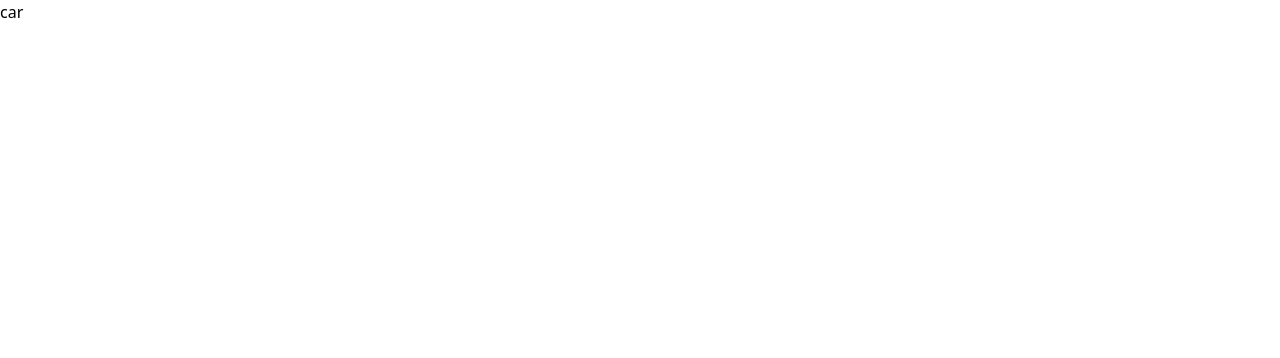
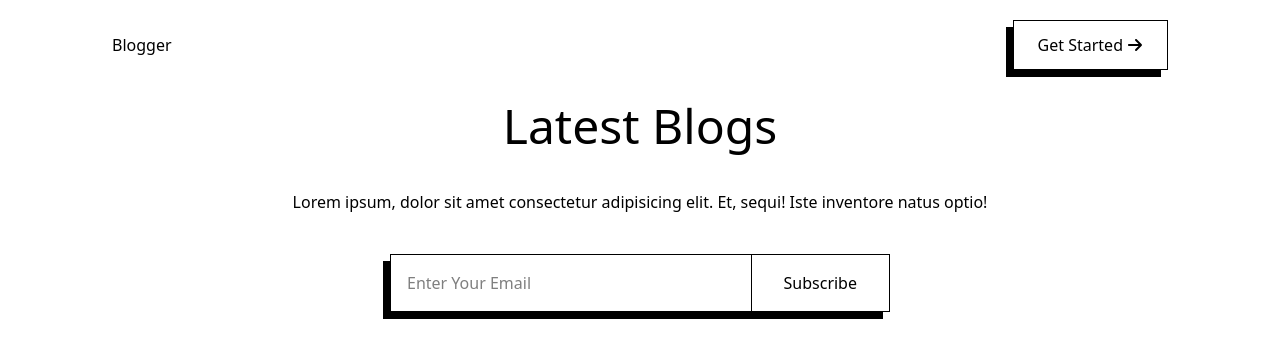
Before and after one commit to RithmaRandima/blog-app-next-js, a Next.js app: page / in a window 1280 px wide. Shown: the top 358 px of the page. Built offline with nearby package versions, Linux system fonts and the light colour scheme.

Commit message:
Complete header section

```diff
--- /dev/null
+++ b/Assets/assets.js
@@ -0,0 +1,15 @@
+import blog_img_1 from "./blog_img_1.jpg";
+
+export const assets = {
+  blog_img_1,
+};
+
+export const blog_data = [
+  {
+    id: 1,
+    title: "",
+    descrption: "",
+    image: blog_img_1,
+    date: Date.now(),
+  },
+];
--- a/Components/Header.jsx
+++ b/Components/Header.jsx
@@ -1,5 +1,40 @@
+import { FaArrowRight } from "react-icons/fa6";
+
 const Header = () => {
-  return <div>car</div>;
+  return (
+    <div className="py-5 px-5 md:px-12 lg:px-28">
+      <div className="flex justify-between items-center">
+        <h1>Blogger</h1>
+        <button className="flex items-center justify-center gap-1 font-medium py-1 px-3 sm:py-3 sm:px-6 border border-solid border-black shadow-[-7px_7px_0px]">
+          Get Started <FaArrowRight />
+        </button>
+      </div>
+      <div className="text-center my-8">
+        <h1 className="text-3xl sm:text-5xl font-medium">Latest Blogs</h1>
+        <p className="mt-10 max-w-[740px] m-auto text-xs     sm:text-base">
+          Lorem ipsum, dolor sit amet consectetur adipisicing elit. Et, sequi!
+          Iste inventore natus optio!
+        </p>
+        <form
+          action=""
+          className="flex justify-between max-w-[500px] scale-75 sm:scale-100 mx-auto mt-10
+          border border-black shadow-[-7px_7px_0px]"
+        >
+          <input
+            type="email"
+            placeholder="Enter Your Email"
+            className="px-4 flex-1 outline-none"
+          />
+          <button
+            type="submit"
+            className="border-l border-black py-4 px-4 sm:px-8 active:bg-black active:text-white"
+          >
+            Subscribe
+          </button>
+        </form>
+      </div>
+    </div>
+  );
 };
 
 export default Header;
```
